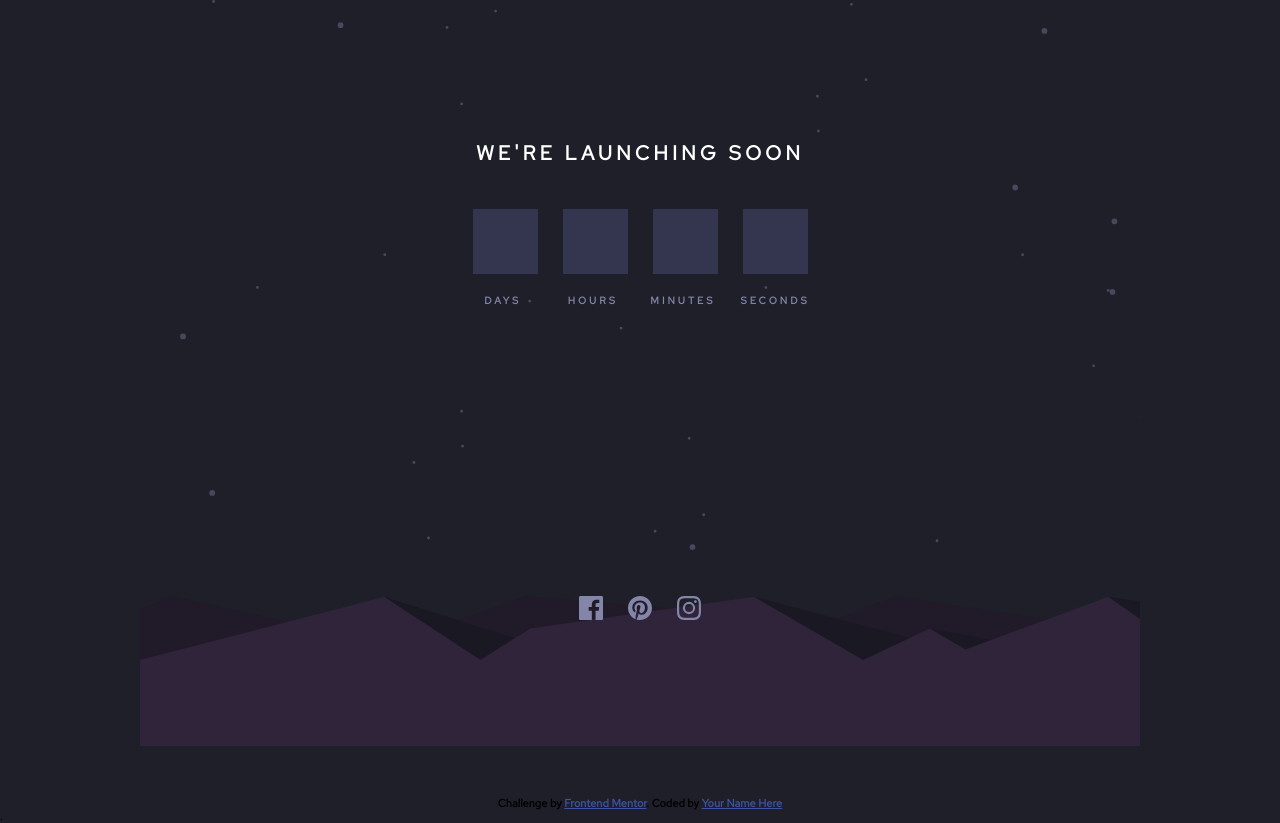
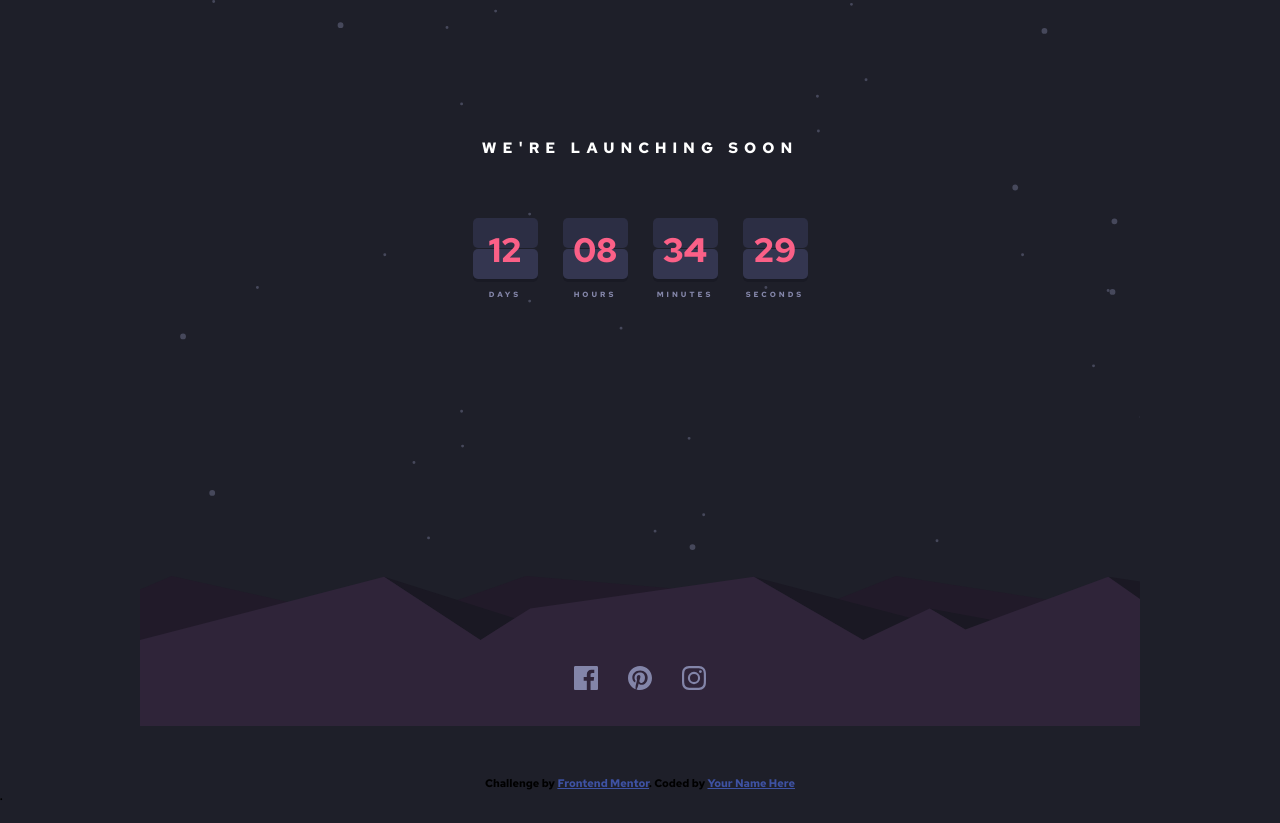
Before and after one commit to chuk944/launch-countdown-timer-main, a plain HTML site: page launch-countdown-timer-main/index.html in a window 1280 px wide. Drawn offline with Linux system fonts and the light colour scheme.

Commit message:
07-23-2022

```diff
--- a/launch-countdown-timer-main/index.html
+++ b/launch-countdown-timer-main/index.html
@@ -8,13 +8,11 @@
 
   <link rel="icon" type="image/png" sizes="32x32" href="./images/favicon-32x32.png">
 
+  <link href="https://fonts.googleapis.com/css2?family=Red+Hat+Text:wght@400;700&display=swap" rel="stylesheet">
+
   <title>Frontend Mentor | Launch countdown timer</title>
 
-  <!-- Feel free to remove these styles or customise in your own stylesheet 👍 -->
-  <style>
-    .attribution { font-size: 11px; text-align: center; }
-    .attribution a { color: hsl(228, 45%, 44%); }
-  </style>
+
 </head>
 <body>
 
@@ -24,39 +22,53 @@
       </header>
       <main>
       <div class="main-container">
-        <div class="counter days">
-        </div>
-        <div class="counter hours"></div>
-        <div class="counter minutes"></div>
-        <div class="counter seconds"></div>
+<div class="main-counter">
+  <div id="days" class="time">12</div>
+  <div class="slide-top"></div>
+  <div class="slide-bottom"></div>
+  <p class="test">Days</p>
+</div>
+
+<div class="main-counter">
+  <div id="hours" class="time">08</div>
+<div class="slide-top"></div>
+  <div class="slide-bottom"></div>
+  <p class="test">hours</p>
+
+</div>
+
+<div class="main-counter">
+  <div id="minutes" class="time">34</div>
+<div class="slide-top"></div>
+  <div class="slide-bottom"></div>
+  <p class="test">minutes</p>
+
+</div>
+
+<div class="main-counter">
+  <div id="seconds" class="time">29</div>
+<div class="slide-top"></div>
+  <div class="slide-bottom"></div>
+  <p class="test">seconds</p>
+
+</div>
+
         </div>
 
-        <div class="main-lables">
-          <p class="lable">Days</p>
-          <p class="lable">Hours</p>
-          <p class="lable">Minutes</p>
-          <p class="lable">Seconds</p>
-        </div>
+
       </main>
 
        </div>
 
 
-
-
-
-
-
-
-
   <section class="container2">
 
     <div class="link-container">
-      <img src="images/icon-facebook.svg" alt="" class="facebook">
+      <img src="images/icon-facebook.svg" alt="" class="link1">
 
-      <img src="images/icon-pinterest.svg" alt="" class="print">
+      <img src="images/icon-pinterest.svg" alt="" class="link2">
 
-      <img src="images/icon-instagram.svg" alt="" class="instgram">
+      <img src="images/icon-instagram.svg" alt="" class="link3">
     </div>
 
   </section>
--- a/launch-countdown-timer-main/style.css
+++ b/launch-countdown-timer-main/style.css
@@ -1,4 +1,6 @@
 @import url('https://fonts.googleapis.com/css2?family=Red+Hat+Text&display=swap');
+
+
 
 *,
 *::before,
@@ -29,6 +31,8 @@ body {
   --VeryBlackBlue: hsl(234, 17%, 12%);
 }
 
+/* Background Image setup for Container 1 and Container 2 */
+
 .container1 {
     max-width: 1000px;
     margin: auto;
@@ -40,7 +44,7 @@ body {
 
     background-position-x:center;
     background-position-y: bottom -70px;
-    user-select: none;
+
      background-size:1400px 550px;
 
 }
@@ -52,13 +56,16 @@ body {
     no-repeat;
     background-size: 1000px 150px;
 
-    background-position-x:right -75px;
+    background-position-x:right -90px;
     background-position-y: top;
     max-width: 1000px;
     margin: auto;
     height:25vh;
+    position: relative;
 
 }
+
+/* Header Container 1 */
 
 header {
   display: block;
@@ -71,44 +78,120 @@ header {
 .header {
   text-align: center;
   color: var(--White);
-  font-size: 2.0rem;
-  margin-top: 6.5em;
+  font-size: 1.5rem;
+  margin-top: 8.50em;
   text-transform:uppercase;
   font-family: 'Red Hat Text', sans-serif;
-  font-weight: 700;
-  letter-spacing: 4px;
+  font-weight: 800;
+  letter-spacing: 6px;
 
 }
 
-.main-container, .main-lables, .link-container {
+/* Counters Container 1 */
+
+.main-container, .main-lables {
+  display: flex;
+  flex-wrap: wrap;
+  flex-direction: row;
+  align-items: center;
+  justify-content:center ;
+  gap: 25px;
+  margin-top: 4em;
+}
+
+.main-counter {
+  min-width: 65px;
+  min-height: 65px;
+
+  position: relative;
+
+}
+
+.slide-top {
+  display: block;
+  margin: 0;
+  padding: 0;
+  width: 100%;
+  height: 30px;
+  background-color:hsl(236, 21%, 22%) ;
+
+  border-radius: 5px;
+}
+
+.slide-bottom {
+  display: block;
+  margin-top: .15em;
+  padding: 0;
+  width: 100%;
+  height: 30px;
+  background-color: var(--DarkDesaturatedBlue);
+  border-radius: 5px;
+  box-shadow: 0px 3px var(--VeryBlackBlue);
+
+
+}
+
+.time {
+  display: block;
+  font-size: 3.4rem;
+  color: var(--SoftRed);
+  font-family: 'Red Hat Text', sans-serif;
+  font-weight: 700;
+  position: absolute;
+  top: 35%;
+  left: 50%;
+  transform: translate(-50%, -50% );
+
+
+}
+
+.test {
+  margin-top: 10px;
+  text-align: center;
+  color: var(--GrayishBlue);
+  font-size: .75rem;
+  letter-spacing: 3px;
+  text-transform: uppercase;
+}
+
+/* Counter Lables */
+
+
+
+.lable {
+
+  text-align: center;
+  color: var(--GrayishBlue);
+  font-size: .75rem;
+  letter-spacing: 3px;
+  text-transform: uppercase;
+}
+
+/* Links in container 2 */
+
+ .link-container {
   display: flex;
   flex-direction: row;
   align-items: center;
   justify-content:center ;
-  gap: 25px;
-  margin-top: 2em;
+  gap: 30px;
 }
 
-.counter {
-  min-width: 65px;
-  min-height: 65px;
-  background-color: var(--DarkDesaturatedBlue)
+
+.link1,
+.link2,
+.link3 {
+  margin-top: 9em;
 
 }
 
-.main-lables {
-  margin-top: 1.0em;
+.link1:hover,
+.link2:hover,
+.link3:hover {
+  filter:brightness(200%);
 }
 
-.lable {
-  min-width: 65px;
-  text-align: center;
-  color: var(--GrayishBlue);
-  font-size: .70 rem;
-  letter-spacing: 3px;
-  text-transform: uppercase;
-}
+/* footer */
 
-/* .link-container {
-  margin-top: 4em;
-} */
+.attribution { font-size: 11px; text-align: center; }
+    .attribution a { color: hsl(228, 45%, 44%); }
```
